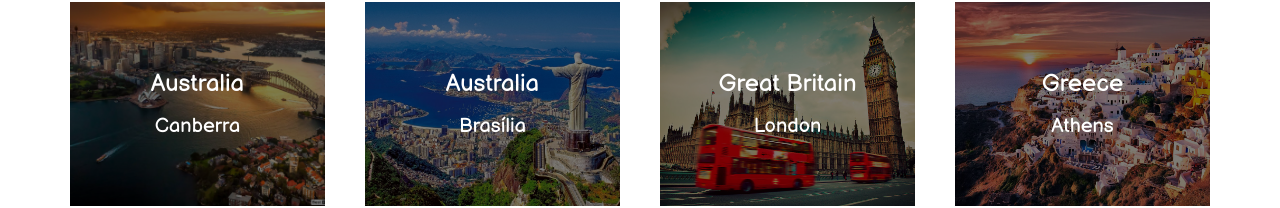
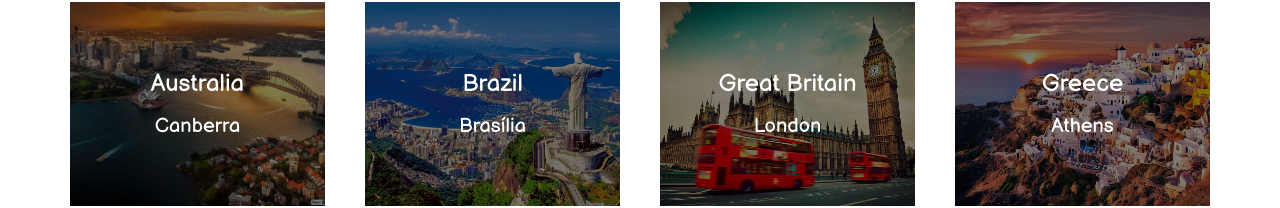
Before and after one commit to Valimisael/travel-app, a React (Create React App) app: page / in a window 1280 px wide. Shown: the part 188-396 px from the top of the page. Built offline with nearby package versions, Linux system fonts and the light colour scheme.

Commit message:
refactor: update styles

```diff
--- a/src/css/base/common.scss
+++ b/src/css/base/common.scss
@@ -4,6 +4,18 @@ html {
   font-size: $font-size;
   -ms-overflow-style: auto;
   scrollbar-width: thin;
+}
+
+::-webkit-scrollbar {
+  width: 5px;
+}
+
+::-webkit-scrollbar-track {
+  background: transparent;
+}
+
+::-webkit-scrollbar-thumb {
+  background: $color-orange;
 }
 
 *,
--- a/src/css/base/variables.scss
+++ b/src/css/base/variables.scss
@@ -2,13 +2,10 @@ $font-family: 'Balsamiq Sans', cursive;
 
 $color-white: #fff;
 $color-black: #000;
-$color-light-olive: #d4e09b;
-$color-dark-olive: #8cb369;
-$color-milk: #f6f4d2;
-$color-salomon: #f19c79;
-$color-turquoise: #53bcab;
-$color-ruby: #9a031e;
 $color-blue: #023047;
+$color-orange: #fb8500;
+$color-yellow: #ffb703;
+$color-light-blue: #8ecae6;
 
 $font-size: 14px;
 $font-size-16: 16px;
--- a/src/js/Main.js
+++ b/src/js/Main.js
@@ -17,7 +17,7 @@ const countries = [
   },
   {
     src: brazil,
-    country: 'Australia',
+    country: 'Brazil',
     capital: 'Brasília',
     url: '/',
   },
```
